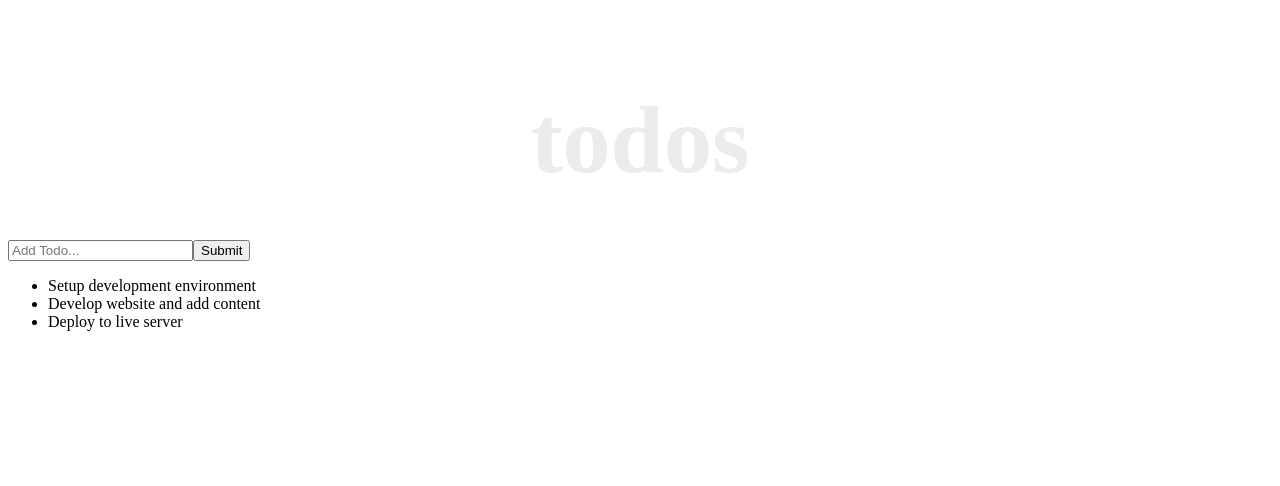
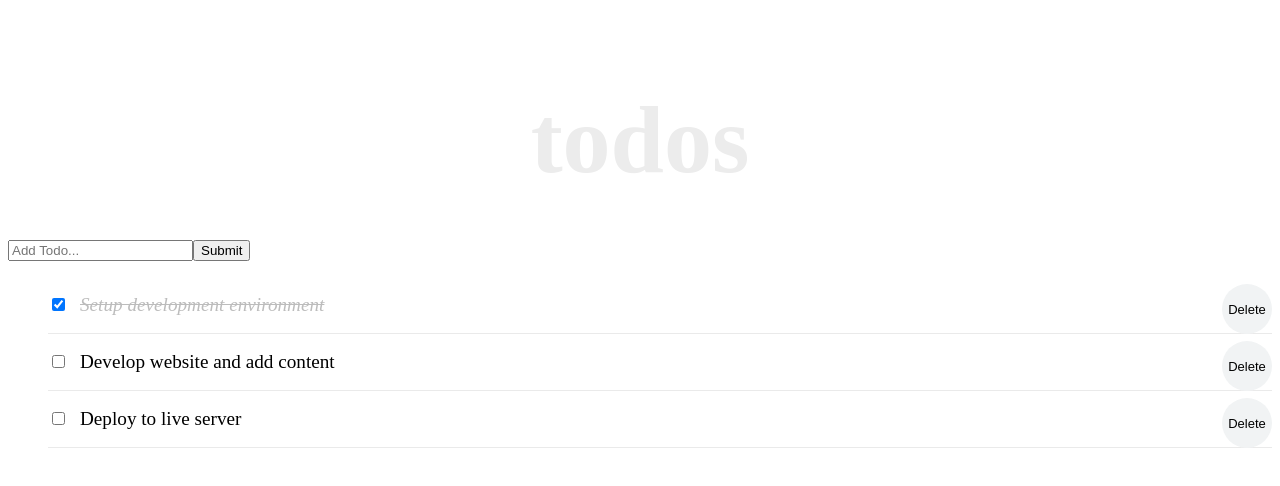
Before and after one commit to Balikuddembe/react-todo-project, a React (Create React App) app: page / in a window 1280 px wide. Shown: the top 486 px of the page. Built offline with nearby package versions, Linux system fonts and the light colour scheme.

Commit message:
Implement class based components

```diff
--- a/package.json
+++ b/package.json
@@ -9,7 +9,9 @@
     "prop-types": "^15.8.1",
     "react": "^18.2.0",
     "react-dom": "^18.2.0",
+    "react-router-dom": "^6.7.0",
     "react-scripts": "5.0.1",
+    "uuid": "^9.0.0",
     "web-vitals": "^2.1.4"
   },
   "scripts": {
--- a/src/App.css
+++ b/src/App.css
@@ -1,39 +1,65 @@
-.App {
-  text-align: center;
+* {
+  box-sizing: border-box;
+  margin: 0;
+  padding: 0;
 }
 
-.App-logo {
-  height: 40vmin;
-  pointer-events: none;
+body {
+  font-family: "Segoe UI", Arial, sans-serif;
+  line-height: 1.4;
+  color: #444;
+  background: #fff;
+  height: 100vh;
 }
 
-@media (prefers-reduced-motion: no-preference) {
-  .App-logo {
-    animation: App-logo-spin infinite 20s linear;
-  }
+.container {
+  display: flex;
+  flex-direction: column;
+  justify-content: center;
+  align-items: center;
+  max-width: 600px;
+  margin: 0 auto;
 }
 
-.App-header {
-  background-color: #282c34;
-  min-height: 100vh;
-  display: flex;
-  flex-direction: column;
-  align-items: center;
-  justify-content: center;
-  font-size: calc(10px + 2vmin);
-  color: white;
+.inner {
+  width: 100%;
+  padding: 8rem 10px 4rem;
 }
 
-.App-link {
-  color: #61dafb;
+.form-container {
+  width: 100%;
+  margin-bottom: 20px;
+  display: flex;
+  border-radius: calc(0.5 * 100px);
+  box-shadow: 0 1px 6px 0 rgba(0, 0, 0, 0.38);
+  justify-content: space-evenly;
 }
 
-@keyframes App-logo-spin {
-  from {
-    transform: rotate(0deg);
-  }
+.input-text {
+  font-size: 1rem;
+  font-weight: 400;
+  width: 85%;
+  padding-right: 5px;
+  padding-left: 10px;
+  border-radius: calc(0.5 * 100px);
+}
 
-  to {
-    transform: rotate(360deg);
-  }
+.input-text::placeholder {
+  color: #000;
 }
+
+.input-submit {
+  background: transparent;
+  color: #5b5b5b;
+  text-transform: capitalize;
+  cursor: pointer;
+  font-weight: 600;
+  margin-right: 10px;
+}
+
+.input-text,
+.input-submit {
+  height: 45px;
+  outline: none;
+  border: none;
+}
--- /dev/null
+++ b/src/ClassBasedComponents/components/TodoItem.js
@@ -0,0 +1,84 @@
+import React from 'react';
+import PropTypes from 'prop-types';
+import styles from './TodoItem.module.css';
+
+class TodoItem extends React.PureComponent {
+  constructor(props) {
+    super(props);
+    this.state = {
+      editing: false,
+    };
+  }
+
+  componentWillUnmount() {
+    // console.log('Cleaning up...');
+  }
+
+  handleEditing = () => {
+    this.setState({
+      editing: true,
+    });
+  }
+
+  handleUpdatedDone = (event) => {
+    if (event.key === 'Enter') {
+      this.setState({ editing: false });
+    }
+  }
+
+  render() {
+    const viewMode = {};
+    const editMode = {};
+
+    const { state } = this;
+
+    if (state.editing) {
+      viewMode.display = 'none';
+    } else {
+      editMode.display = 'none';
+    }
+
+    const {
+      todo, handleChangeProps, deleteTodoProps, setUpdate,
+    } = this.props;
+    const completedStyle = {
+      fontStyle: 'italic',
+      color: '#595959',
+      opacity: 0.4,
+      textDecoration: 'line-through',
+    };
+
+    return (
+      <li className={styles.item}>
+        <div onDoubleClick={this.handleEditing} style={viewMode}>
+          <input
+            type="checkbox"
+            className={styles.checkbox}
+            checked={todo.completed}
+            onChange={() => handleChangeProps(todo.id)}
+          />
+          <button type="submit" onClick={() => deleteTodoProps(todo.id)}>Delete</button>
+          <span style={todo.completed ? completedStyle : null}>
+            {todo.title}
+          </span>
+        </div>
+        <input
+          type="text"
+          style={editMode}
+          className={styles.textInput}
+          value={todo.title}
+          onChange={(e) => {
+            setUpdate(e.target.value, todo.id);
+          }}
+          onKeyDown={this.handleUpdatedDone}
+        />
+      </li>
+    );
+  }
+}
+
+TodoItem.propTypes = { todo: PropTypes.shape().isRequired };
+TodoItem.propTypes = { handleChangeProps: PropTypes.func.isRequired };
+TodoItem.propTypes = { deleteTodoProps: PropTypes.func.isRequired };
+TodoItem.propTypes = { setUpdate: PropTypes.func.isRequired };
+export default TodoItem;
--- /dev/null
+++ b/src/ClassBasedComponents/components/TodoItem.module.css
@@ -0,0 +1,29 @@
+.item {
+  font-size: 1.2rem;
+  list-style-type: none;
+  padding: 17px 0;
+  border-bottom: 1px solid #eaeaea;
+}
+
+.checkbox {
+  margin-right: 15px;
+}
+
+.item button {
+  font-size: 13px;
+  background: #f1f3f4;
+  border: none;
+  cursor: pointer;
+  float: right;
+  outline: none;
+  border-radius: 100px;
+  height: 50px;
+  width: 50px;
+  margin: -10px 0 0 10px;
+}
+
+.textInput {
+  width: 100%;
+  padding: 10px;
+  border: 1px solid #dfdfdf;
+}
--- a/src/ClassBasedComponents/components/TodosList.js
+++ b/src/ClassBasedComponents/components/TodosList.js
@@ -1,15 +1,22 @@
 import React from 'react';
 import PropTypes from 'prop-types';
+import TodoItem from './TodoItem';
 
 class TodosList extends React.PureComponent {
   render() {
     const {
-      todos,
+      todos, handleChangeProps, deleteTodoProps, setUpdate,
     } = this.props;
     return (
       <ul>
         {todos.map((todo) => (
-          <li key={todo.id}>{todo.title}</li>
+          <TodoItem
+            key={todo.id}
+            todo={todo}
+            handleChangeProps={handleChangeProps}
+            deleteTodoProps={deleteTodoProps}
+            setUpdate={setUpdate}
+          />
         ))}
       </ul>
     );
@@ -17,5 +24,8 @@ class TodosList extends React.PureComponent {
 }
 
 TodosList.propTypes = { todos: PropTypes.shape().isRequired };
+TodosList.propTypes = { handleChangeProps: PropTypes.func.isRequired };
+TodosList.propTypes = { deleteTodoProps: PropTypes.func.isRequired };
+TodosList.propTypes = { setUpdate: PropTypes.func.isRequired };
 
 export default TodosList;
--- a/src/index.js
+++ b/src/index.js
@@ -1,11 +1,17 @@
 import React from 'react';
 import ReactDOM from 'react-dom/client';
 import TodoContainer from './ClassBasedComponents/components/TodoContainer';
+// import Header from './ClassBasedComponents/components/Header';
+// import TodoItem from './ClassBasedComponents/components/TodoItem';
+// import TodosList from './ClassBasedComponents/components/TodosList';
 
 const root = ReactDOM.createRoot(document.getElementById('root'));
 root.render(
   <React.StrictMode>
+    {/* <Header /> */}
     <TodoContainer />
+    {/* <TodoItem />
+    <TodosList /> */}
     {/* <App /> */}
   </React.StrictMode>,
 );
```
Also changed, not shown: src/ClassBasedComponents/components/Navbar.js (added), 1 other file (tests, documents, lock files or other folders).
